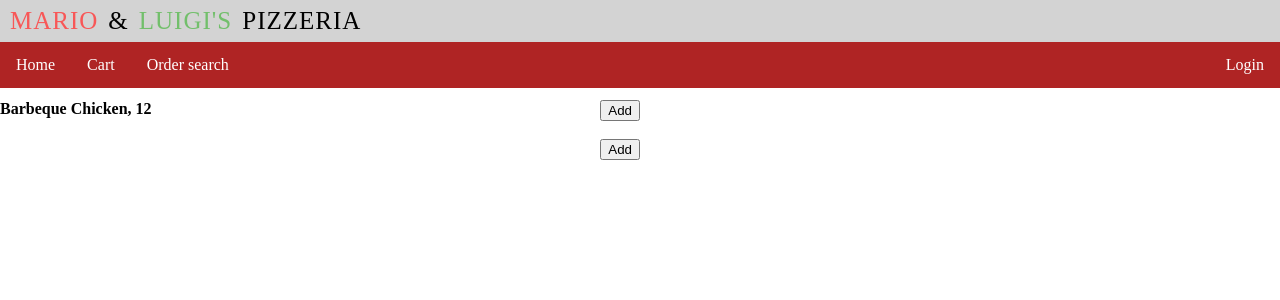
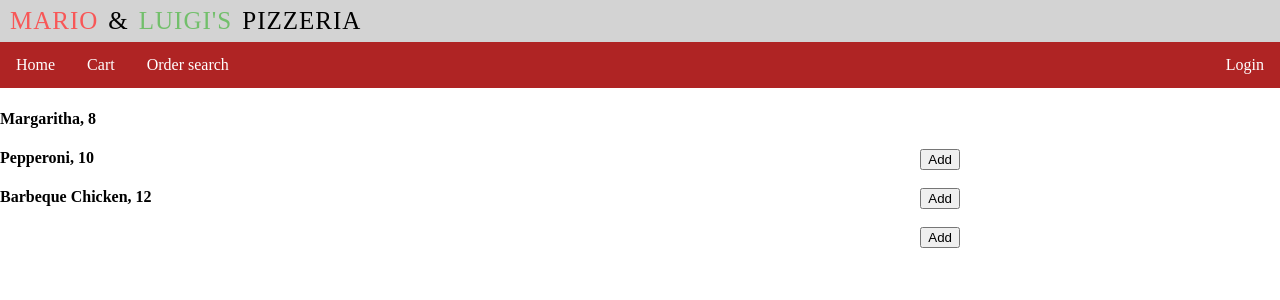
Before and after one commit to GTTLWinter/Mario_and_Luigis_sussy_pizzaria, a Flask app: page / in a window 1280 px wide. Shown: the top 300 px of the page. Run offline with Flask 2, Linux system fonts and the light colour scheme; some libraries are stand-ins or nearby versions; some web fonts are replaced.

Commit message:
changes to index css

```diff
--- a/static/css/style.css
+++ b/static/css/style.css
@@ -11,17 +11,18 @@ body {
 }
 
 #pizzas {
-  flex: 1;
+  position: relative;
+  width: 75%;
 }
 
 #cart {
-  flex: 1;
+  /* flex: 1; */
 }
 
 #cart2 {
   margin-left: 25px;
   margin-top: 88.4px;
-  width: 50%;
+  width: 25%;
   float: right;
 }
 
```
